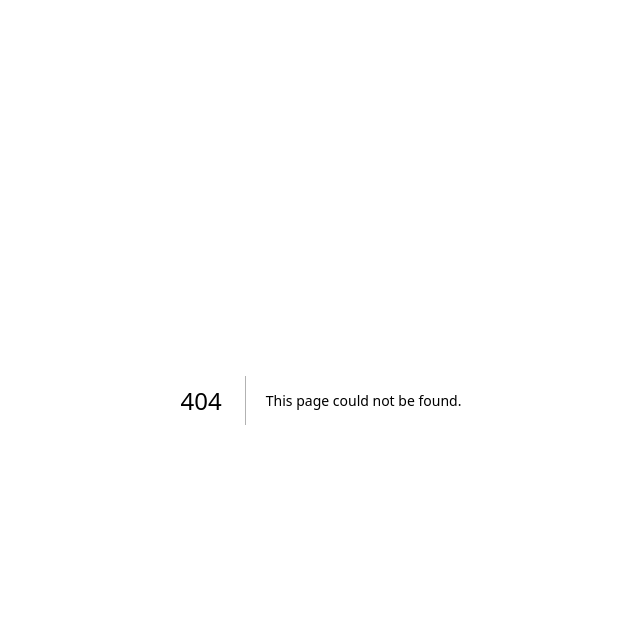
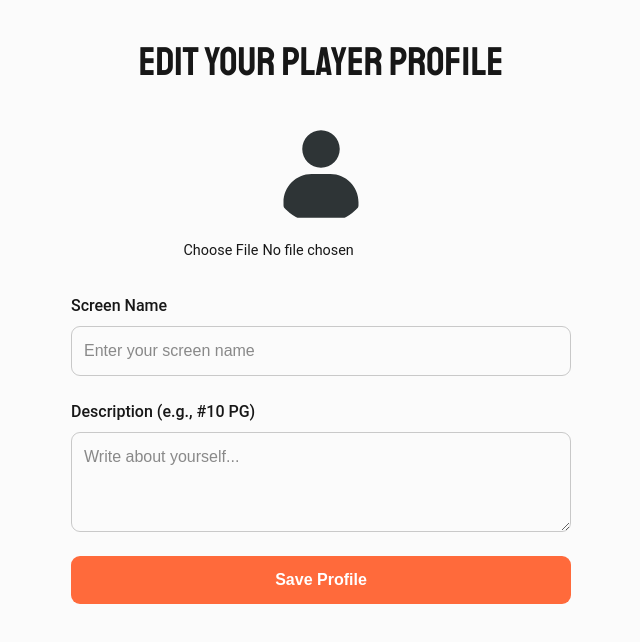
Before and after one commit to collinbrohm/score-sync, a Next.js app in the folder frontend/: page /PlayerProfile in a window 1280 px wide. Before the commit this address had no page. Shown: the top 642 px of the page, without its empty margins (319-959 px from the left). Built offline with nearby package versions, Linux system fonts and the light colour scheme.

Commit message:
added added teams button to dashbaord, created a PlayerProfile page

```diff
--- a/frontend/src/app/Dashboard/Dashboard.tsx
+++ b/frontend/src/app/Dashboard/Dashboard.tsx
@@ -1,12 +1,13 @@
 'use client';
 
 import { useState, useEffect } from 'react';
+import { useRouter } from 'next/navigation';
 import Sidebar from '../components/Sidebar/Sidebar';
 import Header from '../components/Header/Header';
 import Image from 'next/image';
 import styles from './Dashboard.module.css';
 
-// Helper to map sports to their icons
+// Helper functions
 const getSportImage = (sport: string) => {
   switch (sport.toLowerCase()) {
     case 'football':
@@ -20,16 +21,17 @@ const getSportImage = (sport: string) => {
     case 'volleyball':
       return '/volleyball.png';
     default:
-      return '/default_team.png'; // fallback if no matching sport
+      return '/defaultSport.png';
   }
 };
 
-// Helper to handle player image or default
 const getPlayerImage = (image: string | null) => {
   return image ? image : '/defaultProfile.svg';
 };
 
 export default function Dashboard() {
+  const router = useRouter();
+
   const [isSidebarOpen, setSidebarOpen] = useState(false);
   const [username, setUsername] = useState('Loading...');
   const [teams, setTeams] = useState([]);
@@ -40,11 +42,18 @@ export default function Dashboard() {
     setSidebarOpen(!isSidebarOpen);
   };
 
+  const handleCreateLeague = () => {
+    router.push('/CreateLeague');
+  };
+
+  const handleTeamClick = (teamId: number) => {
+    router.push(`/TeamStats/${teamId}`);
+  };
+
   useEffect(() => {
     const fetchDashboardData = async () => {
       try {
-        const response = await fetch('http://localhost:3000/api/dashboard'); // not really sure if this is need for flask? Idk
-
+        const response = await fetch('http://localhost:5000/api/dashboard'); // Assuming Flask backend
         const data = await response.json();
 
         setUsername(data.username);
@@ -73,7 +82,7 @@ export default function Dashboard() {
       <Sidebar isOpen={isSidebarOpen} onToggleSidebar={handleToggleSidebar} />
 
       <div className={`${styles.mainContent} ${isSidebarOpen ? styles.mainContentShift : ''}`}>
-        <Header />
+        <Header username={username} />
 
         {/* Banner */}
         <div className={styles.banner}>
@@ -84,10 +93,20 @@ export default function Dashboard() {
         </div>
 
         {/* My Teams */}
-        <h2 className={styles.sectionTitle}>My Teams</h2>
+        <div className={styles.sectionHeader}>
+          <h2 className={styles.sectionTitle}>My Teams</h2>
+          <button className={styles.plusButton} onClick={handleCreateLeague}>
+            <Image src="/plusIcon.png" alt="Add Team" width={30} height={30} />
+          </button>
+        </div>
+
         <div className={styles.scrollContainer}>
           {teams.map((team: any, index: number) => (
-            <div key={index} className={styles.teamCard}>
+            <div
+              key={index}
+              className={styles.teamCard}
+              onClick={() => handleTeamClick(team.id)} // Assume team has an `id` field
+            >
               <Image
                 src={getSportImage(team.sport)}
                 alt={team.sport}
--- /dev/null
+++ b/frontend/src/app/PlayerProfile/PlayerProfile.module.css
@@ -0,0 +1,71 @@
+.container {
+    background: #fbfbfb;
+    min-height: 100vh;
+    padding: 2rem 4rem;
+    font-family: 'Roboto', sans-serif;
+  }
+
+  .heading {
+    font-family: 'Staatliches', sans-serif;
+    font-size: 2.5rem;
+    margin-bottom: 2rem;
+    text-align: center;
+  }
+
+  .form {
+    max-width: 500px;
+    margin: 0 auto;
+    display: flex;
+    flex-direction: column;
+  }
+
+  .label {
+    font-weight: 500;
+    margin-bottom: 0.5rem;
+  }
+
+  .input {
+    padding: 0.75rem;
+    margin-bottom: 1.5rem;
+    border-radius: 9px;
+    border: 1px solid rgba(0, 0, 0, 0.2);
+    font-family: 'Poppins', sans-serif;
+  }
+
+  .textarea {
+    padding: 0.75rem;
+    margin-bottom: 1.5rem;
+    border-radius: 9px;
+    border: 1px solid rgba(0, 0, 0, 0.2);
+    font-family: 'Poppins', sans-serif;
+    resize: vertical;
+    min-height: 100px;
+  }
+
+  .saveButton {
+    background-color: #FF6A3B;
+    color: white;
+    font-family: 'Poppins', sans-serif;
+    font-weight: 600;
+    padding: 0.75rem;
+    border: none;
+    border-radius: 9px;
+    cursor: pointer;
+  }
+
+  .imagePreviewContainer {
+    display: flex;
+    flex-direction: column;
+    align-items: center;
+    margin-bottom: 2rem;
+  }
+
+  .profileImage {
+    border-radius: 50%;
+    object-fit: cover;
+  }
+
+  .fileInput {
+    margin-top: 1rem;
+    font-size: 0.9rem;
+  }
--- /dev/null
+++ b/frontend/src/app/PlayerProfile/PlayerProfile.tsx
@@ -0,0 +1,107 @@
+'use client';
+
+import { useState } from 'react';
+import { useRouter } from 'next/navigation';
+import Image from 'next/image';
+import styles from './PlayerProfile.module.css';
+
+export default function PlayerProfile() {
+  const router = useRouter();
+
+  const [screenName, setScreenName] = useState('');
+  const [description, setDescription] = useState('');
+  const [profileImage, setProfileImage] = useState<File | null>(null);
+  const [previewUrl, setPreviewUrl] = useState<string>('/defaultProfile.svg'); // default
+
+  const handleImageChange = (e: React.ChangeEvent<HTMLInputElement>) => {
+    const file = e.target.files?.[0];
+    if (file) {
+      setProfileImage(file);
+      setPreviewUrl(URL.createObjectURL(file));
+    }
+  };
+
+  const handleSubmit = async (e: React.FormEvent) => {
+    e.preventDefault();
+
+    if (!screenName || !description) {
+      alert('Please fill out all fields.');
+      return;
+    }
+
+    const formData = new FormData();
+    formData.append('screenName', screenName);
+    formData.append('description', description);
+    if (profileImage) {
+      formData.append('profileImage', profileImage);
+    }
+
+    try {
+      const response = await fetch('http://localhost:3000/api/player-profile', {
+        method: 'POST',
+        body: formData,
+      });
+
+      if (response.ok) {
+        alert('Profile updated successfully!');
+        router.push('/Dashboard');
+      } else {
+        alert('Failed to update profile.');
+      }
+    } catch (error) {
+      console.error('Error updating profile:', error);
+      alert('An error occurred. Please try again.');
+    }
+  };
+
+  return (
+    <div className={styles.container}>
+      <h1 className={styles.heading}>Edit Your Player Profile</h1>
+
+      <form className={styles.form} onSubmit={handleSubmit}>
+
+        {/* Profile Image Preview */}
+        <div className={styles.imagePreviewContainer}>
+          <Image
+            src={previewUrl}
+            alt="Profile Preview"
+            width={100}
+            height={100}
+            className={styles.profileImage}
+          />
+          <input
+            type="file"
+            accept="image/*"
+            onChange={handleImageChange}
+            className={styles.fileInput}
+          />
+        </div>
+
+        {/* Screen Name */}
+        <label className={styles.label} htmlFor="screenName">Screen Name</label>
+        <input
+          id="screenName"
+          type="text"
+          value={screenName}
+          onChange={(e) => setScreenName(e.target.value)}
+          className={styles.input}
+          placeholder="Enter your screen name"
+          required
+        />
+
+        {/* Description */}
+        <label className={styles.label} htmlFor="description">Description (e.g., #10 PG)</label>
+        <textarea
+          id="description"
+          value={description}
+          onChange={(e) => setDescription(e.target.value)}
+          className={styles.textarea}
+          placeholder="Write about yourself..."
+          required
+        />
+
+        <button type="submit" className={styles.saveButton}>Save Profile</button>
+      </form>
+    </div>
+  );
+}
--- /dev/null
+++ b/frontend/src/app/PlayerProfile/page.tsx
@@ -0,0 +1,5 @@
+import PlayerProfile from './PlayerProfile';
+
+export default function LoginPage() {
+  return <PlayerProfile />;
+}
--- a/frontend/src/app/components/Sidebar/Sidebar.tsx
+++ b/frontend/src/app/components/Sidebar/Sidebar.tsx
@@ -34,7 +34,7 @@ export default function Sidebar({ isOpen, onToggleSidebar }: SidebarProps) {
         {/* SOCIAL Section */}
         <div className={styles.section}>
           <h2 className={`${styles.sectionTitle} ${!isOpen ? styles.hiddenText : ''}`}>Social</h2>
-          <Link href="/profile" className={styles.link}>
+          <Link href="/PlayerProfile" className={styles.link}>
             <Image src="/playersIcon.png" alt="Player Profile" width={30} height={30} />
             <span className={`${styles.linkText} ${!isOpen ? styles.hiddenText : ''}`}>Player Profile</span>
           </Link>
```
Also changed, not shown: frontend/src/app/Dashboard/Dashboard.module.css (+15 -0 lines), frontend/public/messi.png (deleted), frontend/public/plusIcon.png (added).
